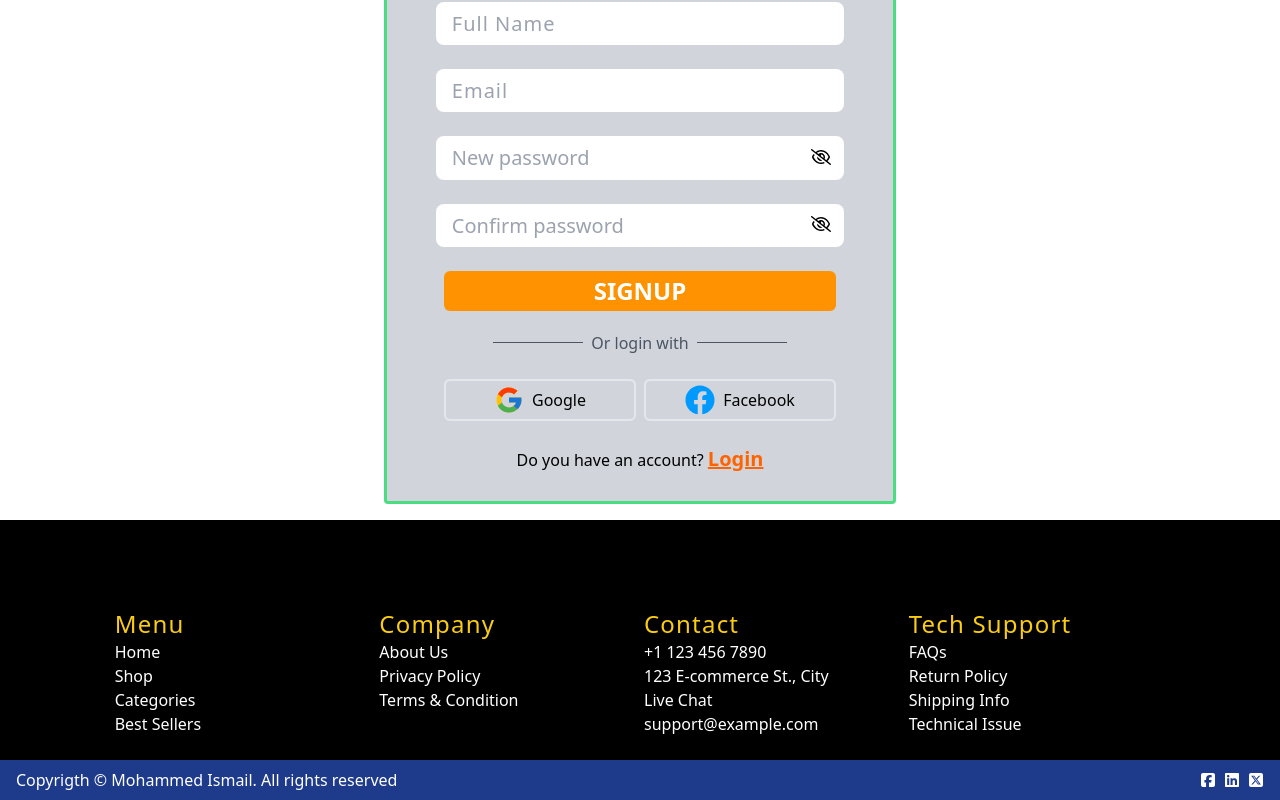
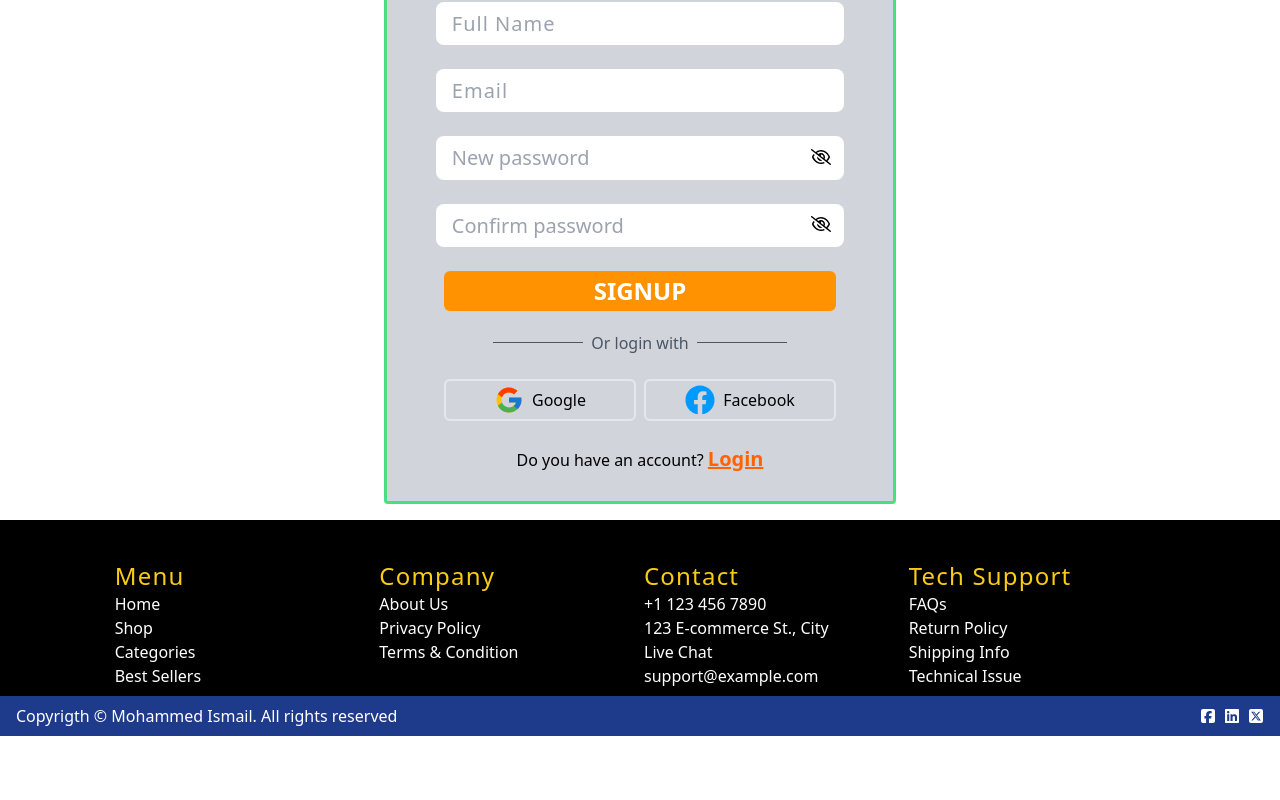
Before and after one commit to mdaleardc/e-commerce-website, a React (Vite) app: page /signup in a window 1280 px wide. Shown: the part 381-1181 px from the top of the page. After the commit the page ends 1117 px from the top, so only its background shows below. Built offline with nearby package versions, Linux system fonts and the light colour scheme; no server answers.

Commit message:
small change

```diff
--- a/src/components/Footer/Footer.jsx
+++ b/src/components/Footer/Footer.jsx
@@ -7,8 +7,8 @@ const Footer = () => {
   return (
     <>
 
-    <footer className="bg-black pt-[4rem] mx-auto">
-    <div className='w-[95%] sm:w-5/6 text-white mx-auto grid grid-cols-2 sm:grid-cols-4 justify-center gap-x-2 gap-y-4 px-2 py-6'>
+    <footer className="bg-black pt-[2rem] mx-auto">
+    <div className='w-[95%] sm:w-5/6 text-white mx-auto grid grid-cols-2 sm:grid-cols-4 justify-center gap-x-2 gap-y-4 px-2 py-2'>
     <div className=''>
     <h4 className='text-2xl font-medium text-yellow-400 tracking-wider'>Menu</h4>
     <p>Home</p>
```
